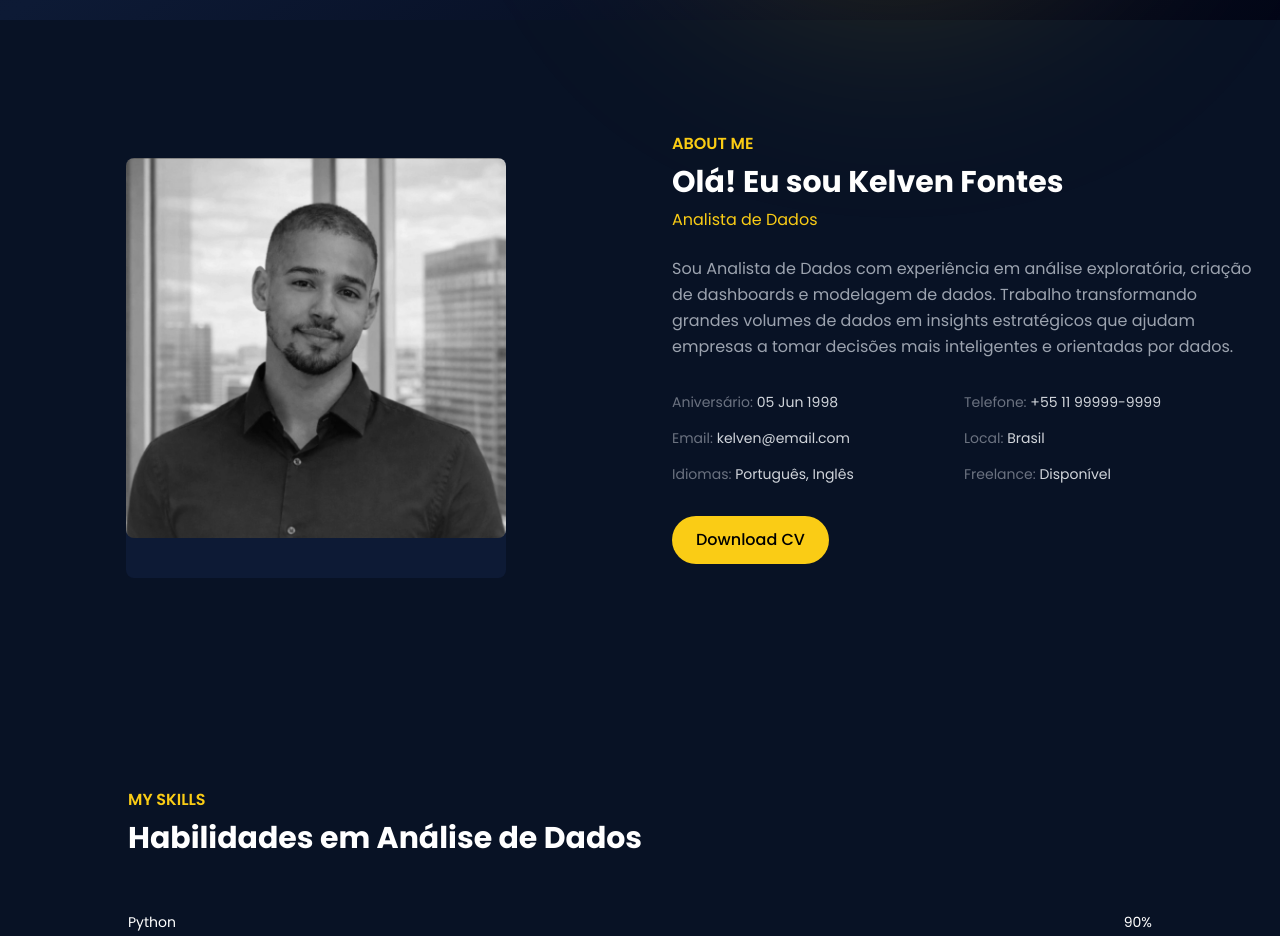
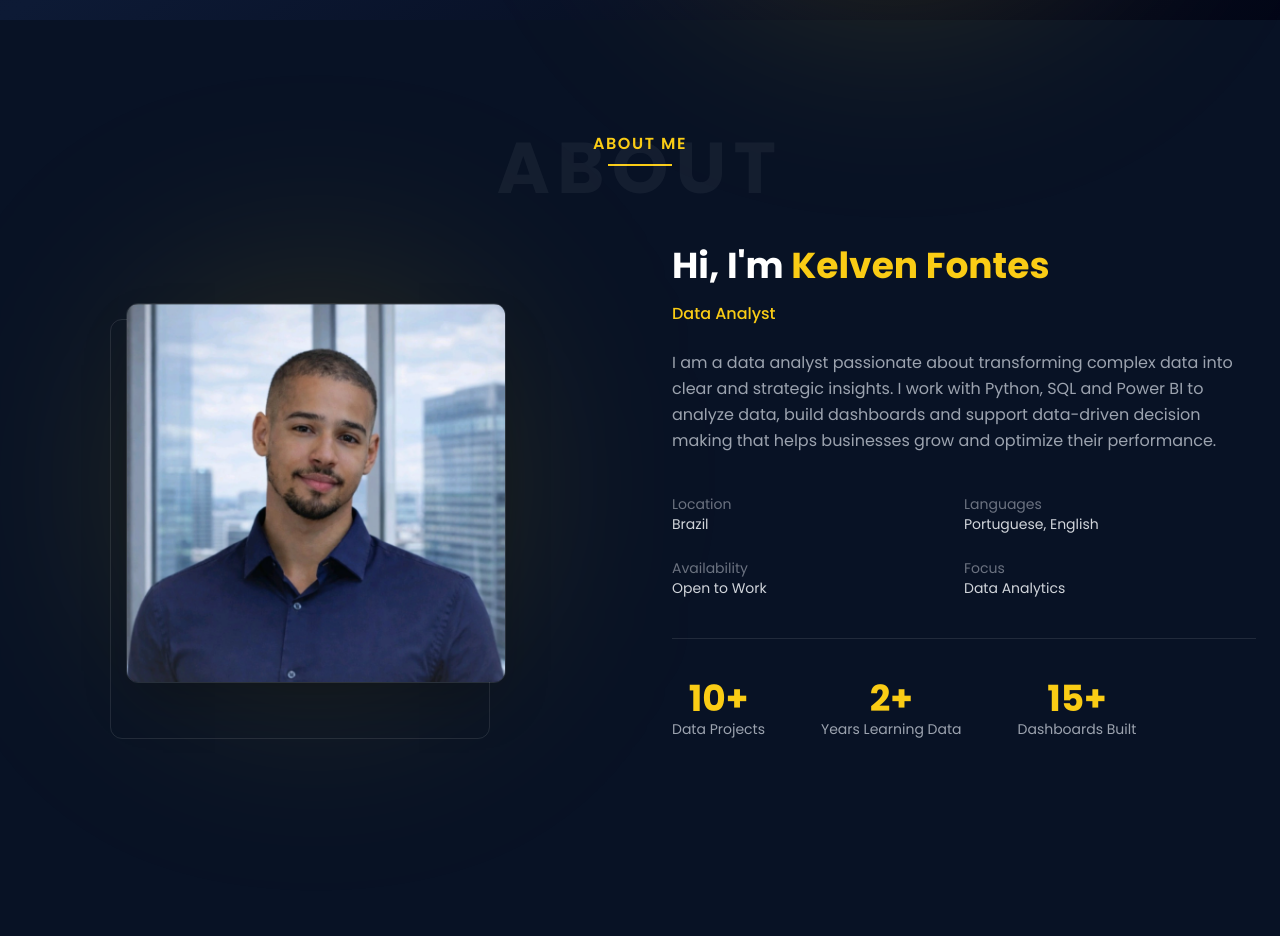
Before and after one commit to KelvenFontes/my-portfolio, a Next.js app: page /pt in a window 1280 px wide. Shown: the part 780-1716 px from the top of the page. Built offline with nearby package versions, Linux system fonts and the light colour scheme.

Commit message:
feat: atualizar seção About com novo conteúdo e estilo, remover componente Blog

```diff
--- a/src/app/en/page.tsx
+++ b/src/app/en/page.tsx
@@ -0,0 +1,32 @@
+"use client";
+
+import About from "@/components/About";
+import Contact from "@/components/Contact";
+import Footer from "@/components/Footer";
+import Hero from "@/components/Hero";
+import Navbar from "@/components/Navbar";
+import Resume from "@/components/Resume";
+import ScrollToTop from "@/components/ScrollToTop";
+import Skills from "@/components/Skills";
+
+export default function Home() {
+  return (
+    <>
+
+      <Navbar />
+
+      <Hero />
+
+      <About />
+
+      <Skills />
+
+      <Resume />
+
+      <Contact />
+
+      <Footer />
+      <ScrollToTop />
+    </>
+  );
+}
--- a/src/components/About.tsx
+++ b/src/components/About.tsx
@@ -2,23 +2,49 @@ import Image from "next/image"
 
 export default function About() {
   return (
-    <section
-      id="sobre"
-      className="bg-[#081225] text-white py-28 px-6"
-    >
-      <div className="max-w-7xl mx-auto grid md:grid-cols-2 gap-16 items-center">
+    <section id="about" className="bg-[#081225] text-white py-28 px-6">
+      <div className="max-w-7xl mx-auto">
+
+        {/* HEADER */}
+        <div className="text-center mb-20 relative">
+
+          <h2 className="absolute inset-0 flex justify-center text-6xl md:text-7xl font-bold text-white/5 tracking-widest">
+            ABOUT
+          </h2>
+
+          <p className="text-yellow-400 font-semibold tracking-widest relative">
+            ABOUT ME
+          </p>
+
+          <div className="w-16 h-[2px] bg-yellow-400 mx-auto mt-2"></div>
+
+        </div>
+
+        <div className="grid md:grid-cols-2 gap-16 items-center">
 
           {/* FOTO */}
           <div className="relative flex justify-center">
 
-          <div className="absolute w-[380px] h-[420px] bg-[#0d1a35] rounded-lg"></div>
+            {/* GLOW */}
+            <div className="absolute w-[320px] h-[360px] bg-yellow-400/20 blur-[120px] rounded-full"></div>
+
+            {/* CARD ATRÁS */}
+            <div className="absolute w-[380px] h-[420px] border border-white/10 rounded-xl -translate-x-4 translate-y-4"></div>
 
             <Image
               src="/assets/perfil.png"
-            alt="Kelven"
+              alt="Kelven Fontes"
               width={380}
               height={420}
-            className="relative object-cover rounded-lg grayscale"
+              className="
+                relative
+                object-cover
+                rounded-xl
+                border border-white/10
+                shadow-2xl
+                hover:scale-105
+                transition duration-500
+              "
             />
 
           </div>
@@ -26,61 +52,71 @@ export default function About() {
           {/* TEXTO */}
           <div>
 
-          <p className="text-yellow-400 font-semibold mb-2">
-            ABOUT ME
+            <h3 className="text-3xl md:text-4xl font-bold mb-4">
+              Hi, I'm <span className="text-yellow-400">Kelven Fontes</span>
+            </h3>
+
+            <p className="text-yellow-400 font-medium mb-6">
+              Data Analyst
             </p>
 
-          <h2 className="text-3xl font-bold mb-2">
-            Olá! Eu sou Kelven Fontes
-          </h2>
-
-          <p className="text-yellow-400 mb-6">
-            Analista de Dados
-          </p>
-
-          <p className="text-gray-400 mb-8 leading-relaxed">
-            Sou Analista de Dados com experiência em análise exploratória,
-            criação de dashboards e modelagem de dados. Trabalho transformando
-            grandes volumes de dados em insights estratégicos que ajudam empresas
-            a tomar decisões mais inteligentes e orientadas por dados.
+            <p className="text-gray-400 mb-10 leading-relaxed max-w-xl">
+              I am a data analyst passionate about transforming complex data
+              into clear and strategic insights. I work with Python, SQL and
+              Power BI to analyze data, build dashboards and support
+              data-driven decision making that helps businesses grow and
+              optimize their performance.
             </p>
 
             {/* INFO */}
-          <div className="grid grid-cols-2 gap-y-4 text-sm text-gray-300 mb-8">
+            <div className="grid grid-cols-2 gap-y-6 text-sm text-gray-300 mb-10">
 
               <div>
-              <span className="text-gray-500">Aniversário:</span> 05 Jun 1998
+                <span className="text-gray-500 block">Location</span>
+                Brazil
               </div>
 
               <div>
-              <span className="text-gray-500">Telefone:</span> +55 11 99999-9999
+                <span className="text-gray-500 block">Languages</span>
+                Portuguese, English
               </div>
 
               <div>
-              <span className="text-gray-500">Email:</span> kelven@email.com
+                <span className="text-gray-500 block">Availability</span>
+                Open to Work
               </div>
 
               <div>
-              <span className="text-gray-500">Local:</span> Brasil
-            </div>
-
-            <div>
-              <span className="text-gray-500">Idiomas:</span> Português, Inglês
-            </div>
-
-            <div>
-              <span className="text-gray-500">Freelance:</span> Disponível
+                <span className="text-gray-500 block">Focus</span>
+                Data Analytics
               </div>
 
             </div>
 
-          {/* BOTÃO */}
-          <a
-            href="/cv-kelven.pdf"
-            className="inline-block bg-yellow-400 text-black px-6 py-3 rounded-full font-medium hover:scale-105 transition"
-          >
-            Download CV
-          </a>
+            {/* DIVIDER */}
+            <div className="w-full h-px bg-white/10 mb-10"></div>
+
+            {/* STATS */}
+            <div className="flex gap-14">
+
+              <div className="text-center">
+                <p className="text-4xl font-bold text-yellow-400">10+</p>
+                <p className="text-gray-400 text-sm">Data Projects</p>
+              </div>
+
+              <div className="text-center">
+                <p className="text-4xl font-bold text-yellow-400">2+</p>
+                <p className="text-gray-400 text-sm">Years Learning Data</p>
+              </div>
+
+              <div className="text-center">
+                <p className="text-4xl font-bold text-yellow-400">15+</p>
+                <p className="text-gray-400 text-sm">Dashboards Built</p>
+              </div>
+
+            </div>
+
+          </div>
 
         </div>
 
--- a/src/components/Blog.tsx
+++ /dev/null
@@ -1,20 +0,0 @@
-const posts = [
-    { title: "Como criar um site moderno", link: "#" },
-    { title: "Melhores práticas para UI/UX", link: "#" },
-    { title: "Otimização de performance em sites", link: "#" }
-  ];
-
-  export default function Blog() {
-    return (
-      <section className="max-w-4xl mx-auto text-center py-16">
-        <h2 className="text-4xl font-bold text-white mb-6">Últimos Artigos</h2>
-        <div className="grid gap-4">
-          {posts.map((post, index) => (
-            <a key={index} href={post.link} className="block p-4 border border-gray-700 rounded-lg bg-gray-800 hover:bg-gray-700 transition">
-              <h3 className="text-blue-400 text-xl">{post.title}</h3>
-            </a>
-          ))}
-        </div>
-      </section>
-    );
-  }
```
Lines whose indentation alone changed are shown as unchanged.
